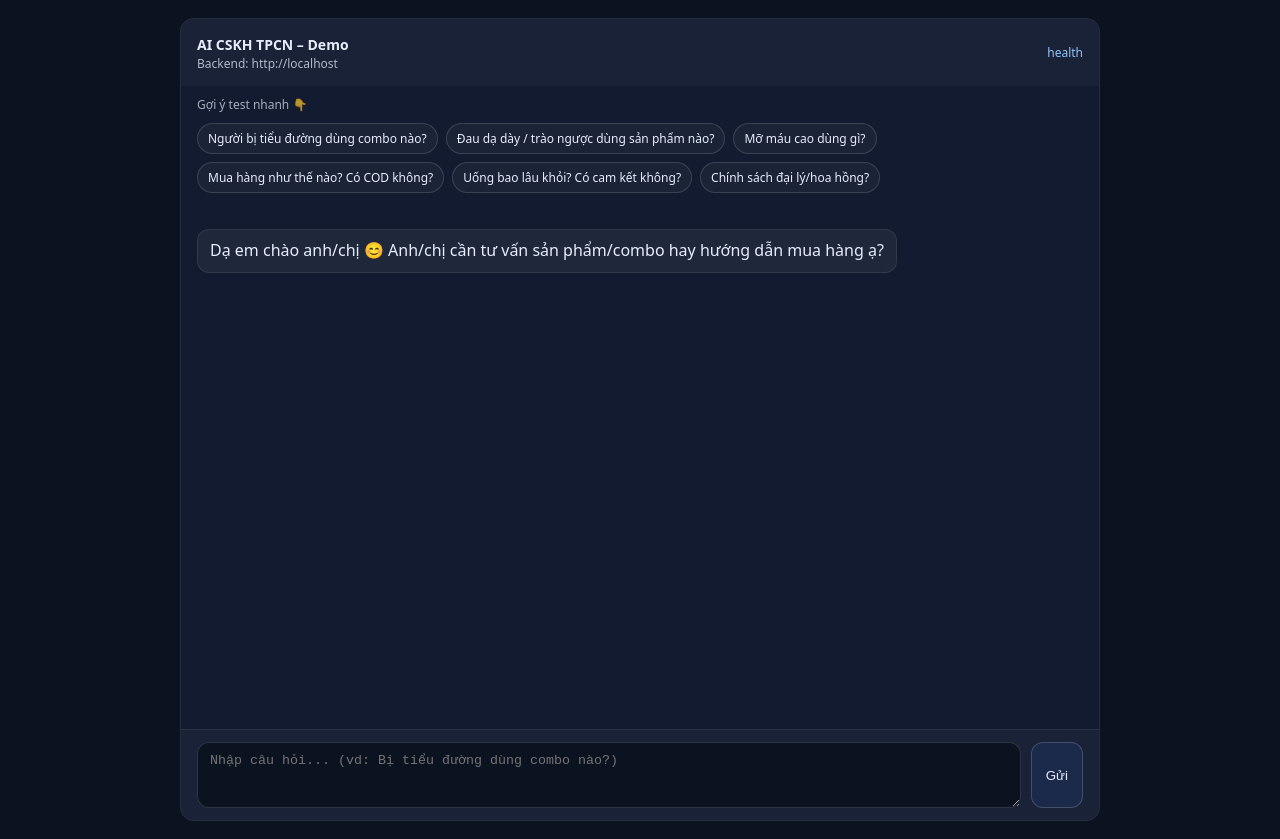
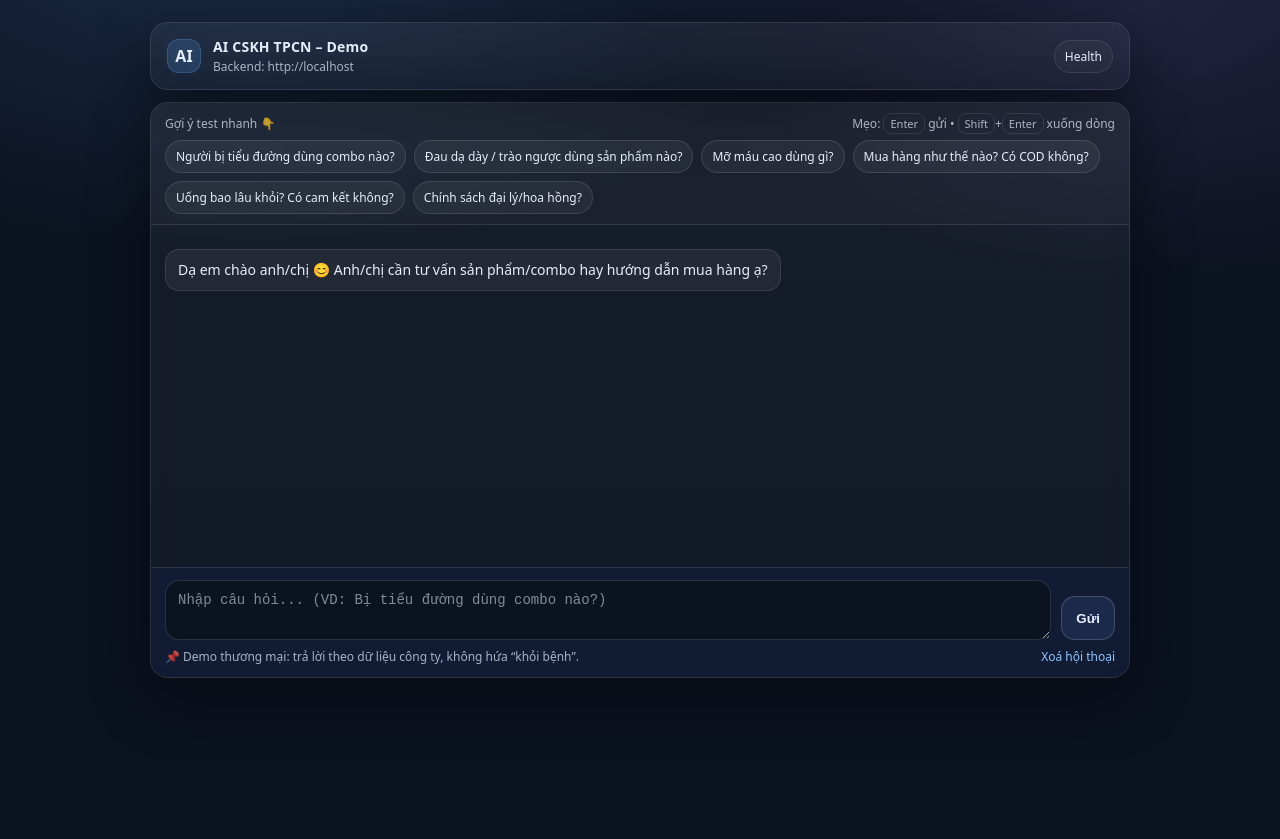
Before and after one commit to taochatbot2025-eng/ai-cskh-tpcn-mvp, a plain HTML site: page app/frontend/index.html in a window 1280 px wide. After the commit the page ends 800 px from the top, so only its background shows below. Drawn offline with Linux system fonts and the light colour scheme.

Commit message:
Add files via upload

```diff
--- a/app/frontend/index.html
+++ b/app/frontend/index.html
@@ -2,47 +2,256 @@
 <html lang="vi">
 <head>
   <meta charset="utf-8"/>
-  <meta name="viewport" content="width=device-width,initial-scale=1"/>
-  <title>AI CSKH TPCN – Demo Chat</title>
+  <meta name="viewport" content="width=device-width,initial-scale=1,viewport-fit=cover"/>
+  <title>AI CSKH TPCN – Demo</title>
   <style>
-    body{font-family:system-ui,-apple-system,Segoe UI,Roboto,Arial; margin:0; background:#0b1220; color:#e6eefc;}
-    .wrap{max-width:920px; margin:0 auto; padding:18px;}
-    .card{background:#121b2f; border:1px solid rgba(255,255,255,.08); border-radius:14px; overflow:hidden;}
-    .top{padding:14px 16px; display:flex; justify-content:space-between; align-items:center; background:rgba(255,255,255,.03)}
-    .top b{font-size:14px}
-    .chat{height:62vh; overflow:auto; padding:14px 16px;}
-    .msg{margin:10px 0; display:flex; gap:10px; align-items:flex-start;}
-    .bubble{padding:10px 12px; border-radius:12px; white-space:pre-wrap; line-height:1.35; max-width:82%;}
-    .me{justify-content:flex-end}
-    .me .bubble{background:rgba(96,165,250,.22); border:1px solid rgba(96,165,250,.28)}
-    .bot .bubble{background:rgba(255,255,255,.06); border:1px solid rgba(255,255,255,.08)}
-    .input{display:flex; gap:10px; padding:12px 16px; background:rgba(255,255,255,.03); border-top:1px solid rgba(255,255,255,.08)}
-    textarea{flex:1; min-height:44px; max-height:120px; resize:vertical; padding:10px 12px; border-radius:12px; border:1px solid rgba(255,255,255,.14); background:#0b1220; color:#e6eefc}
-    button{padding:10px 14px; border-radius:12px; border:1px solid rgba(255,255,255,.18); background:#1b2a4a; color:#e6eefc; cursor:pointer}
+    :root{
+      --bg:#0b1220;
+      --text:#e6eefc;
+      --muted:rgba(230,238,252,.72);
+      --line:rgba(255,255,255,.10);
+      --chip:rgba(255,255,255,.05);
+      --chipLine:rgba(255,255,255,.12);
+      --meBg:rgba(96,165,250,.20);
+      --meLine:rgba(96,165,250,.30);
+      --botBg:rgba(255,255,255,.06);
+      --botLine:rgba(255,255,255,.10);
+      --btn:#1b2a4a;
+      --btnLine:rgba(255,255,255,.18);
+      --shadow: 0 20px 60px rgba(0,0,0,.45);
+      --r:18px;
+    }
+    *{box-sizing:border-box}
+    html,body{height:100%}
+    body{
+      margin:0;
+      font-family: ui-sans-serif, system-ui, -apple-system, Segoe UI, Roboto, Arial;
+      background: radial-gradient(1200px 600px at 20% -10%, rgba(96,165,250,.18), transparent 55%),
+                  radial-gradient(900px 500px at 90% 0%, rgba(167,139,250,.14), transparent 55%),
+                  var(--bg);
+      color:var(--text);
+    }
+
+    .page{
+      min-height:100%;
+      display:flex;
+      justify-content:center;
+      padding: clamp(12px, 2.5vw, 22px);
+      padding-bottom: max(12px, env(safe-area-inset-bottom));
+    }
+
+    .shell{
+      width:min(980px, 100%);
+      display:flex;
+      flex-direction:column;
+      gap:12px;
+    }
+
+    .topbar{
+      display:flex;
+      align-items:center;
+      justify-content:space-between;
+      gap:10px;
+      padding:14px 16px;
+      background: linear-gradient(180deg, rgba(255,255,255,.05), rgba(255,255,255,.03));
+      border:1px solid var(--line);
+      border-radius: var(--r);
+      box-shadow: var(--shadow);
+      backdrop-filter: blur(10px);
+    }
+    .brand{
+      display:flex; align-items:center; gap:12px;
+      min-width:0;
+    }
+    .logo{
+      width:34px; height:34px; border-radius:12px;
+      display:grid; place-items:center;
+      background: rgba(96,165,250,.18);
+      border:1px solid rgba(96,165,250,.26);
+      font-weight:800;
+    }
+    .title{
+      display:flex; flex-direction:column; gap:2px; min-width:0;
+    }
+    .title b{font-size:14px; letter-spacing:.2px}
+    .title span{font-size:12px; color:var(--muted); white-space:nowrap; overflow:hidden; text-overflow:ellipsis}
+    .actions{
+      display:flex; align-items:center; gap:10px;
+    }
+    .pill{
+      font-size:12px;
+      padding:7px 10px;
+      border-radius:999px;
+      border:1px solid var(--line);
+      background: rgba(255,255,255,.03);
+      color:var(--text);
+      text-decoration:none;
+    }
+
+    .card{
+      background: linear-gradient(180deg, rgba(255,255,255,.05), rgba(255,255,255,.03));
+      border:1px solid var(--line);
+      border-radius: var(--r);
+      box-shadow: var(--shadow);
+      overflow:hidden;
+      backdrop-filter: blur(10px);
+      display:flex;
+      flex-direction:column;
+      min-height: clamp(520px, 72vh, 760px);
+    }
+
+    .hintbar{
+      padding:12px 14px 10px;
+      border-bottom:1px solid var(--line);
+      background: rgba(255,255,255,.02);
+    }
+    .hintbar .row{
+      display:flex;
+      justify-content:space-between;
+      align-items:center;
+      gap:10px;
+      margin-bottom:8px;
+      flex-wrap:wrap;
+    }
+    .hintbar .row .h{font-size:12px; color:var(--muted)}
+    .chips{
+      display:flex;
+      flex-wrap:wrap;
+      gap:8px;
+    }
+    .chip{
+      font-size:12px;
+      padding:7px 10px;
+      border-radius:999px;
+      border:1px solid var(--chipLine);
+      background: var(--chip);
+      cursor:pointer;
+      user-select:none;
+      transition: transform .06s ease;
+    }
+    .chip:active{transform: translateY(1px);}
+
+    .chat{
+      flex:1;
+      overflow:auto;
+      padding:14px;
+      scroll-behavior:smooth;
+    }
+
+    .msg{display:flex; margin:10px 0;}
+    .msg.me{justify-content:flex-end}
+    .bubble{
+      max-width: min(720px, 88%);
+      padding:10px 12px;
+      border-radius: 14px;
+      border:1px solid var(--botLine);
+      background: var(--botBg);
+      white-space:pre-wrap;
+      line-height:1.45;
+      font-size:14px;
+    }
+    .me .bubble{
+      background: var(--meBg);
+      border-color: var(--meLine);
+    }
+
+    .dock{
+      padding:12px 14px;
+      border-top:1px solid var(--line);
+      background: rgba(16,28,56,.78);
+      backdrop-filter: blur(10px);
+    }
+    .composer{
+      display:flex;
+      gap:10px;
+      align-items:flex-end;
+    }
+    textarea{
+      flex:1;
+      min-height:44px;
+      max-height:140px;
+      resize:vertical;
+      padding:10px 12px;
+      border-radius:14px;
+      border:1px solid rgba(255,255,255,.14);
+      background: #0b1220;
+      color: var(--text);
+      outline:none;
+      font-size:14px;
+      line-height:1.35;
+    }
+    textarea::placeholder{color:rgba(230,238,252,.55)}
+    button{
+      height:44px;
+      padding:0 14px;
+      border-radius:14px;
+      border:1px solid var(--btnLine);
+      background: var(--btn);
+      color: var(--text);
+      cursor:pointer;
+      font-weight:650;
+      white-space:nowrap;
+    }
     button:disabled{opacity:.6; cursor:not-allowed}
-    .hint{font-size:12px; color:rgba(230,238,252,.7); padding:10px 16px}
-    .chips{display:flex; flex-wrap:wrap; gap:8px; padding:0 16px 12px}
-    .chip{font-size:12px; padding:6px 10px; border-radius:999px; border:1px solid rgba(255,255,255,.14); background:rgba(255,255,255,.04); cursor:pointer}
+    .subhint{
+      margin-top:8px;
+      font-size:12px;
+      color:var(--muted);
+      display:flex;
+      justify-content:space-between;
+      gap:10px;
+      flex-wrap:wrap;
+    }
+    .subhint a{color:#93c5fd; text-decoration:none}
+    .kbd{border:1px solid var(--line); padding:2px 6px; border-radius:8px; font-size:11px; color:var(--muted)}
+
+    @media (max-width: 520px){
+      .bubble{max-width:92%}
+      .topbar{padding:12px 12px}
+      .hintbar{padding:10px 12px}
+      .chat{padding:12px}
+      .dock{padding:10px 12px}
+      button{padding:0 12px}
+    }
   </style>
 </head>
 <body>
-  <div class="wrap">
-    <div class="card">
-      <div class="top">
-        <div>
+  <div class="page">
+    <div class="shell">
+      <div class="topbar">
+        <div class="brand">
+          <div class="logo">AI</div>
+          <div class="title">
             <b>AI CSKH TPCN – Demo</b>
-          <div style="font-size:12px;color:rgba(230,238,252,.75)">Backend: <span id="api"></span></div>
+            <span>Backend: <span id="api"></span></span>
           </div>
-        <a href="/health" style="color:#93c5fd;font-size:12px;text-decoration:none">health</a>
+        </div>
+        <div class="actions">
+          <a class="pill" href="/health" target="_blank" rel="noopener">Health</a>
+        </div>
       </div>
 
-      <div class="hint">Gợi ý test nhanh 👇</div>
+      <div class="card">
+        <div class="hintbar">
+          <div class="row">
+            <div class="h">Gợi ý test nhanh 👇</div>
+            <div class="h">Mẹo: <span class="kbd">Enter</span> gửi • <span class="kbd">Shift</span>+<span class="kbd">Enter</span> xuống dòng</div>
+          </div>
           <div class="chips" id="chips"></div>
+        </div>
 
         <div class="chat" id="chat"></div>
-      <div class="input">
-        <textarea id="txt" placeholder="Nhập câu hỏi... (vd: Bị tiểu đường dùng combo nào?)"></textarea>
+
+        <div class="dock">
+          <div class="composer">
+            <textarea id="txt" placeholder="Nhập câu hỏi... (VD: Bị tiểu đường dùng combo nào?)"></textarea>
             <button id="send">Gửi</button>
+          </div>
+          <div class="subhint">
+            <span>📌 Demo thương mại: trả lời theo dữ liệu công ty, không hứa “khỏi bệnh”.</span>
+            <span><a href="#" id="btnClear">Xoá hội thoại</a></span>
+          </div>
+        </div>
       </div>
     </div>
   </div>
@@ -64,32 +273,49 @@ const chat = document.getElementById("chat");
   const txt = document.getElementById("txt");
   const btn = document.getElementById("send");
   const chips = document.getElementById("chips");
+  const btnClear = document.getElementById("btnClear");
 
-SUGGEST.forEach(s=>{
-  const c=document.createElement("div");
-  c.className="chip";
-  c.textContent=s;
-  c.onclick=()=>{ txt.value=s; txt.focus(); };
+  function escapeHtml(s){
+    return s.replace(/[&<>"']/g, m => ({'&':'&amp;','<':'&lt;','>':'&gt;','"':'&quot;',"'":'&#39;'}[m]));
+  }
+  function formatLite(md){
+    let s = escapeHtml(String(md||""));
+    s = s.replace(/\*\*(.+?)\*\*/g, "<b>$1</b>");
+    s = s.replace(/\[([^\]]+?)\]\((https?:\/\/[^\s)]+)\)/g, '<a href="$2" target="_blank" rel="noopener" style="color:#93c5fd;text-decoration:none">$1</a>');
+    s = s.replace(/^###\s*(.+)$/gm, "<b>$1</b>");
+    s = s.replace(/\n/g, "<br>");
+    return s;
+  }
+
+  function add(role, content){
+    const row = document.createElement("div");
+    row.className = "msg " + (role === "me" ? "me" : "bot");
+
+    const b = document.createElement("div");
+    b.className = "bubble";
+    b.innerHTML = formatLite(content);
+
+    row.appendChild(b);
+    chat.appendChild(row);
+    chat.scrollTop = chat.scrollHeight;
+  }
+
+  SUGGEST.forEach(s => {
+    const c = document.createElement("div");
+    c.className = "chip";
+    c.textContent = s;
+    c.onclick = () => { txt.value = s; txt.focus(); };
     chips.appendChild(c);
   });
-
-function add(role, content){
-  const row=document.createElement("div");
-  row.className="msg " + (role==="me"?"me":"bot");
-  const b=document.createElement("div");
-  b.className="bubble";
-  b.textContent=content;
-  row.appendChild(b);
-  chat.appendChild(row);
-  chat.scrollTop=chat.scrollHeight;
-}
 
   async function send(){
     const m = txt.value.trim();
     if(!m) return;
+
     add("me", m);
-  txt.value="";
-  btn.disabled=true;
+    txt.value = "";
+    btn.disabled = true;
+
     try{
       const res = await fetch(API + "/chat", {
         method:"POST",
@@ -99,15 +325,28 @@ async function send(){
       const data = await res.json();
       add("bot", data.reply || "(no reply)");
     }catch(e){
-    add("bot", "Lỗi kết nối. Kiểm tra backend nhé ạ.");
+      add("bot", "Lỗi kết nối. Anh/chị thử tải lại trang giúp em nhé ạ.");
     }finally{
-    btn.disabled=false;
+      btn.disabled = false;
+      txt.focus();
     }
   }
-btn.onclick=send;
-txt.addEventListener("keydown",(e)=>{
-  if(e.key==="Enter" && !e.shiftKey){ e.preventDefault(); send(); }
+
+  btn.onclick = send;
+
+  txt.addEventListener("keydown", (e) => {
+    if(e.key === "Enter" && !e.shiftKey){
+      e.preventDefault();
+      send();
+    }
   });
+
+  btnClear.onclick = (e) => {
+    e.preventDefault();
+    chat.innerHTML = "";
+    add("bot","Dạ em chào anh/chị 😊 Anh/chị cần tư vấn sản phẩm/combo hay hướng dẫn mua hàng ạ?");
+  };
+
   add("bot","Dạ em chào anh/chị 😊 Anh/chị cần tư vấn sản phẩm/combo hay hướng dẫn mua hàng ạ?");
 </script>
 </body>
```
Lines whose indentation alone changed are shown as unchanged.
